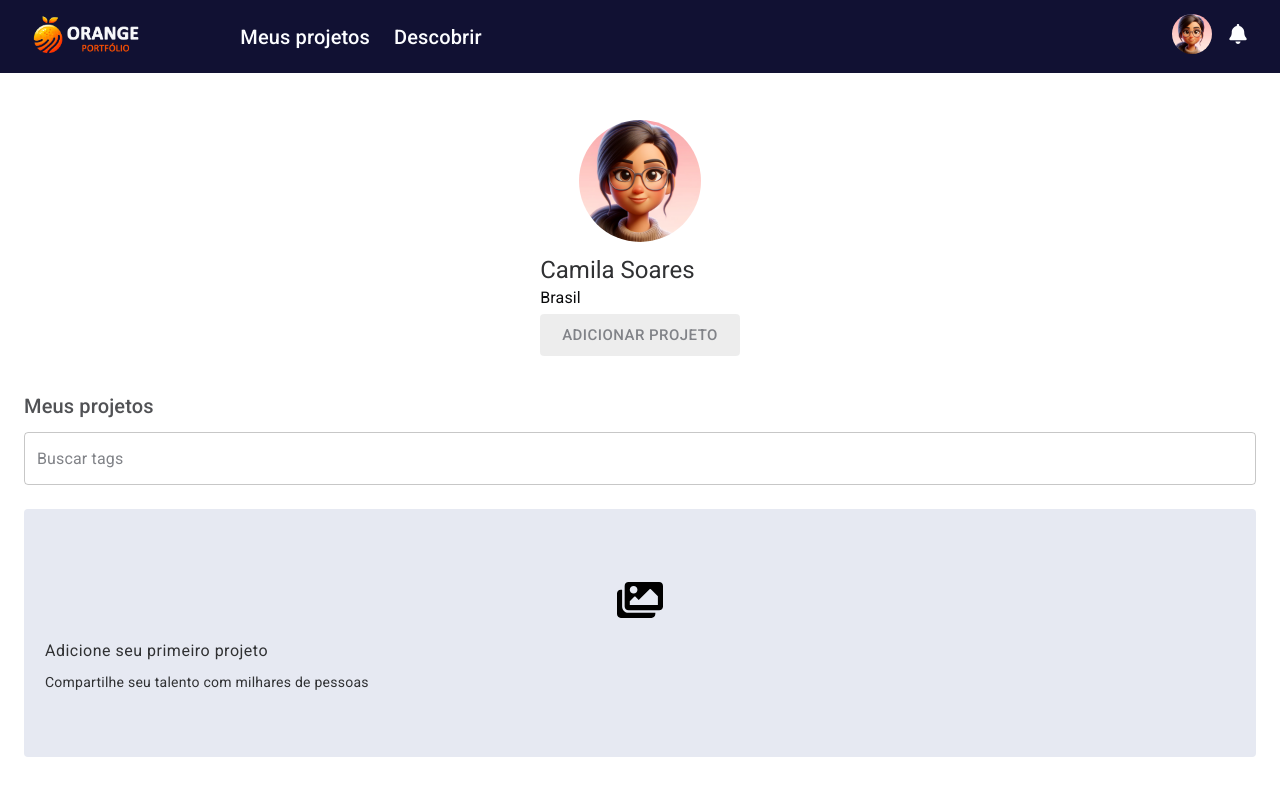
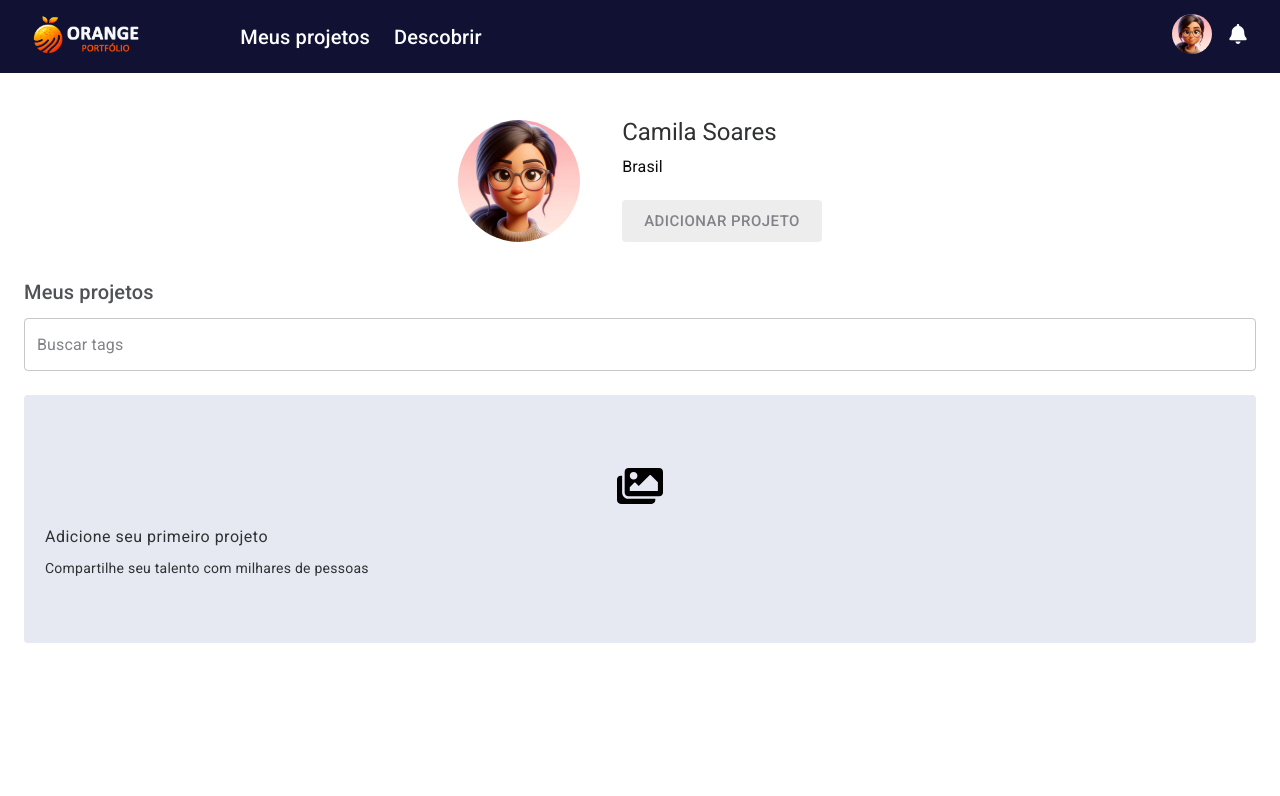
Before and after one commit to Hackathon-Orange-Juice-Squad-1/orange-notes_front-end, a React (Vite) app: page / in a window 1280 px wide. Shown: the top 796 px of the page. Built offline with nearby package versions, Linux system fonts and the light colour scheme.

Commit message:
Update Profile component styles for responsive design (Mobile First)

```diff
--- a/src/components/Profile/styles.js
+++ b/src/components/Profile/styles.js
@@ -8,6 +8,12 @@ export const Container = styled.div`
     align-items: center;
 
     gap: 1.6rem;
+
+    @media (min-width: 425px) {
+        flex-direction: row;
+        justify-content: center;
+        gap: 4.2rem;
+    };
 
     > img {
         width: 12.2rem;
@@ -20,6 +26,11 @@ export const Container = styled.div`
         flex-direction: column;
         align-items: flex-start;
         gap: 0.8rem;
+
+        @media (min-width: 425px) {
+            height: 12.2rem;
+            justify-content: space-between;
+        }
 
         > h2 {
             font-size: 2.4rem;
@@ -34,6 +45,10 @@ export const Container = styled.div`
             line-height: 1.6rem;
             letter-spacing: 0.15px;
             color: ${props => props.theme.COLORS.GRAY_8};
+
+            @media (min-width: 425px) {
+                margin-bottom: 1rem;
+            }
         }
     }
 `;
```
